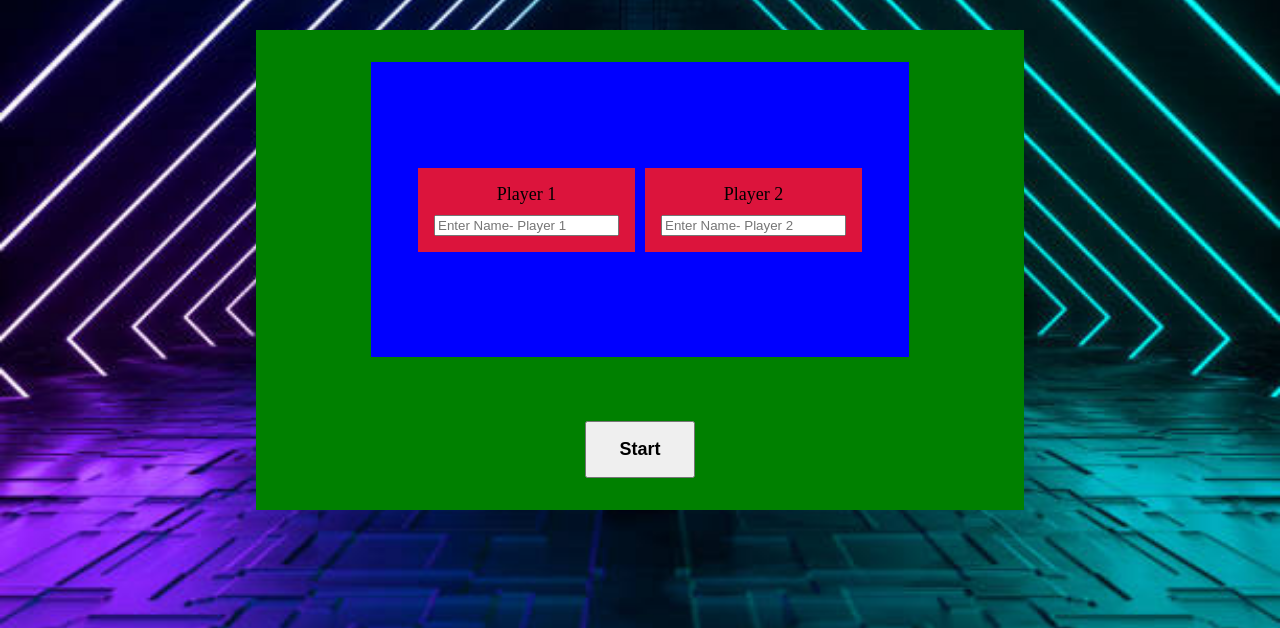
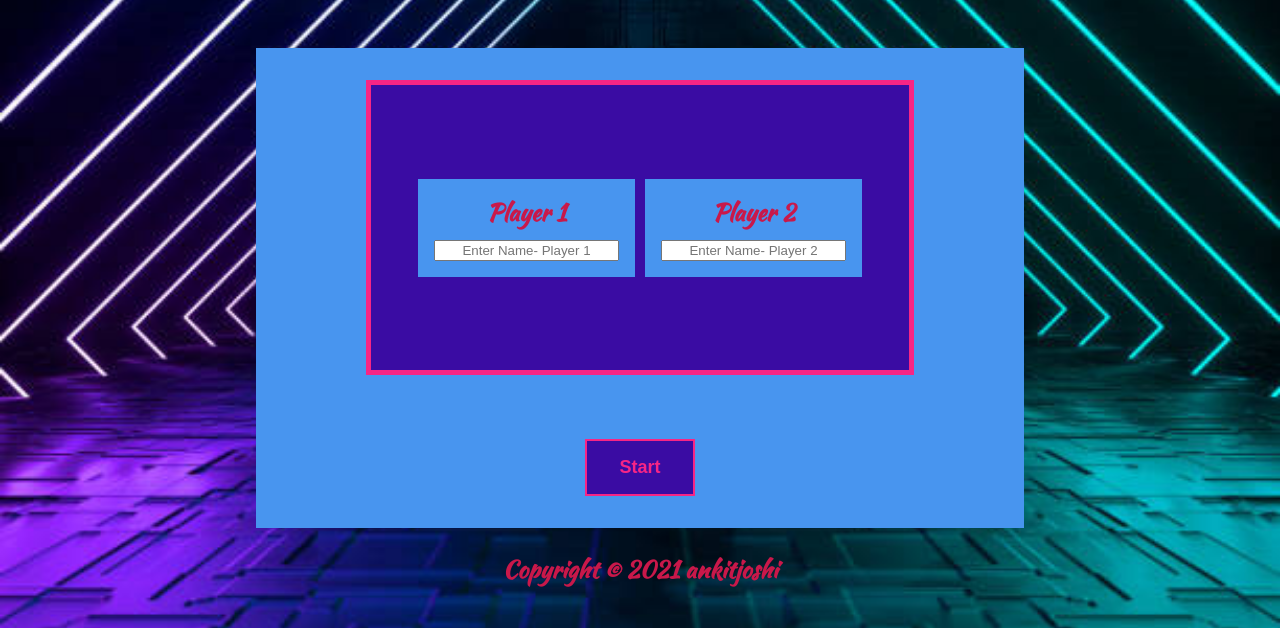
Before and after one commit to ankit9015/tic-tac-toe-javascript, a plain HTML site: page index.html in a window 1280 px wide. Shown: the part 172-800 px from the top of the page. Drawn offline with Linux system fonts and the light colour scheme.

Commit message:
update: style update

```diff
--- a/app.js
+++ b/app.js
@@ -146,15 +146,14 @@ var game = (function() {
                     return;
                 }
             }
-            console.log(`win ${getCurrentPlayer().getName()}`);
 
-            displayController.showResult(`win ${getCurrentPlayer().getName()}`);
+            displayController.showResult(`Congratullations ${getCurrentPlayer().getName()} Won!!`);
             flag = true
             return;
         })
         if (!Gameboard.includes("") && flag===false) {
             console.log("Draw");
-            displayController.showResult('Draw');
+            displayController.showResult('Match is Draw');
             return;
         }
     }
--- a/index.html
+++ b/index.html
@@ -45,7 +45,9 @@
         <div id="message"></div>
         <button id="restart">Restart</button>
     </div>
-
+    <footer>
+        <p>Copyright © 2021 ankitjoshi</p>
+    </footer>
     <script src="./app.js" type="text/javascript"></script>
 </body>
 </html>
--- a/style.css
+++ b/style.css
@@ -1,15 +1,16 @@
+@import url('https://fonts.googleapis.com/css2?family=Kaushan+Script&display=swap');
+
 
 :root {
-
+    --primary-font: #c9184a;
+    --vibrant-pink: #f72585;
+    --middle-blue: #7209b7;
+    --vibrant-blue: #4895ef;
+    --dark-blue: #3a0ca3;
 }
 
-header {
-    font-size: xx-large;
-    font-weight: bold;
-    color:crimson;
-    text-align: center;
-    margin: 2em;
-}
+
+
 
 body {
     margin: 0px;
@@ -18,6 +19,15 @@ body {
     background-image: url(./images/background-image.jpg);
     background-repeat: no-repeat;
     background-size: cover;
+    font-family: 'Kaushan Script', cursive;
+}
+
+header {
+    font-size: xx-large;
+    font-weight: bold;
+    color: var(--primary-font);
+    text-align: center;
+    margin: 2em;
 }
 
 #game-wrapper {
@@ -31,8 +41,8 @@ body {
 #gameboard {
     margin: auto;
     display: grid;
-    opacity: 40%;
-    background: rgb(102, 157, 233);
+    /* opacity: 60%; */
+    background: var(--vibrant-pink);
     width: 50vmin;
     height: 50vmin;
     grid-template-rows: repeat(3, 1fr);
@@ -47,8 +57,10 @@ body {
     text-align: center;
     font-size: xx-large;
     padding: 2.5ex;
-    background-color: red;
+    background-color: var(--vibrant-blue);
     margin: 5px;
+    color: var(--vibrant-pink);
+    opacity: 100%;
 }
 
 .wrapper-popup {
@@ -57,7 +69,7 @@ body {
     width: 60vw;
     height: 60vh;
     margin: auto;
-    background-color: green;
+    background-color: var(--vibrant-blue);
     display: flex;
     flex-direction: column;
     align-items: center;
@@ -65,36 +77,44 @@ body {
 }
 
 #player-data {
-    /* position: relative;
-    top: 20%;
-    left: 20%; */
     margin: 2rem;
     width: 70%;
     height: 70%;
     padding: auto 10%;
-    background-color: blue;
+    background-color: var(--dark-blue);
     display: flex;
     flex-flow: row wrap;
     justify-content: center;
     align-items: center;
     gap: 10px;
+    border: var(--vibrant-pink) 5px solid;
 }
 
 .player {
     display: flex;
     padding: 1rem;
-    background-color: crimson;
+    background-color: var(--vibrant-blue);
     flex-flow: column wrap;
     gap: 10px;
     align-items: center;
     font-size: large;
+    color: var(--primary-font);
+    font-size: 1.5rem;
+    font-weight: bold;
 }
 
-#start-game {
+input {
+    text-align: center;
+}
+
+button {
     padding: 1rem 2rem;
     font-size: large;
     font-weight: bold;
     margin: 2rem;
+    background-color: var(--dark-blue);
+    color: var(--vibrant-pink);
+    border: var(--vibrant-pink) 2px solid;
 }
 
 #result-popup {
@@ -106,17 +126,24 @@ body {
     width: 60vw;
     height: 60vh;
     margin: auto;
-    background-color: green;
+    /* background-color: green; */
     flex-direction: column;
     align-items: center;
 }
 
 #result-popup #message {
     font-size: 2rem;
-    color: crimson;
+    color: var(--primary-font);
     font-weight: bold;
     width: 70%;
     height: 40%;
     text-align: center;
     padding: 2.5ex;
 }
+
+footer {
+    text-align: center;
+    font-size: 1.5rem;
+    font-weight: bold;
+    color: var(--primary-font);
+}
```
